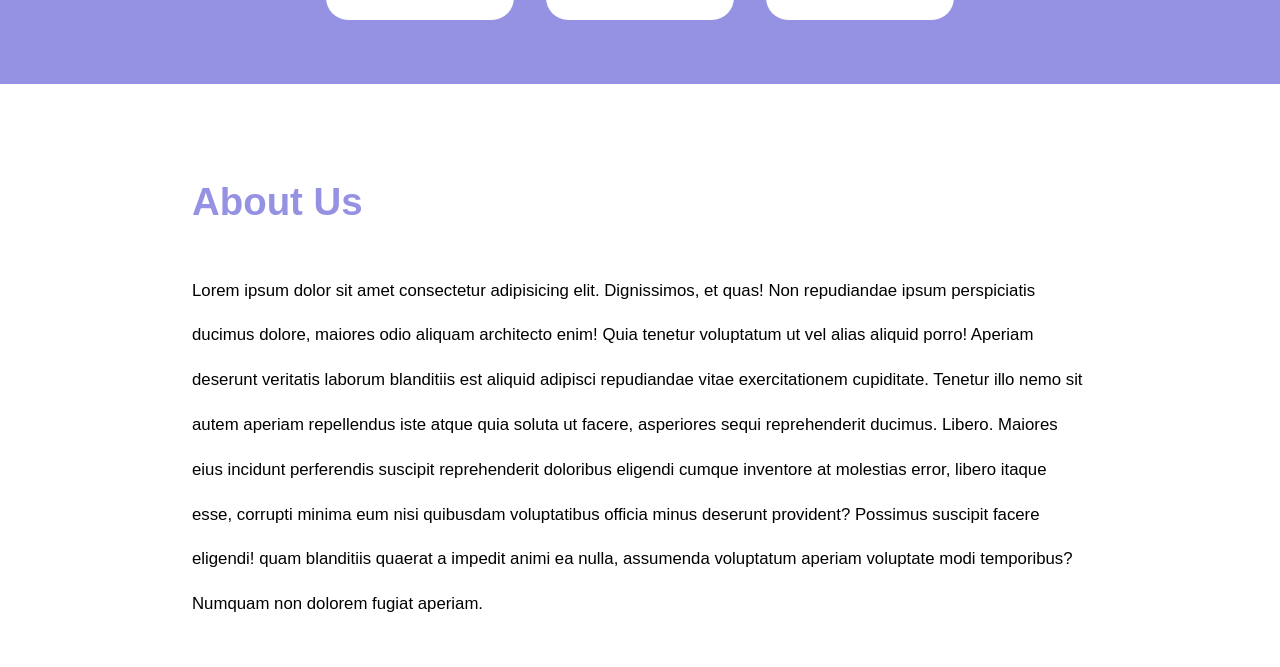
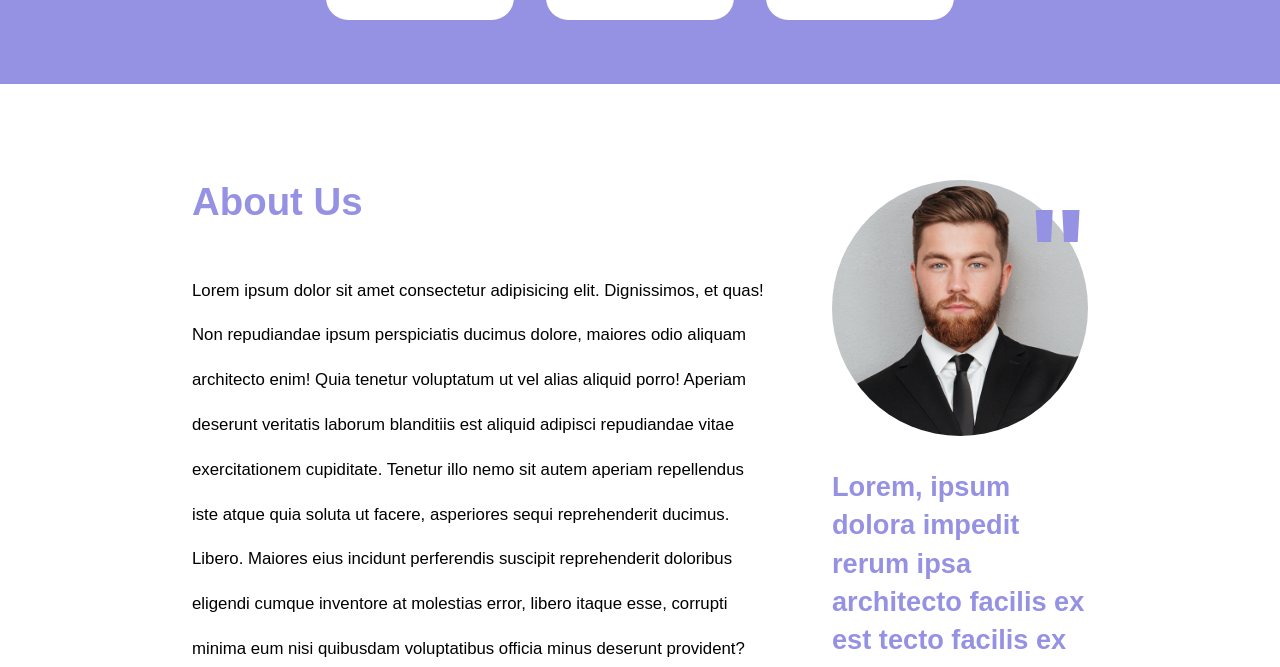
Before and after one commit to simonescoca/htmlcss-responsive-layout, a plain HTML site: page index.html in a window 1280 px wide. Shown: the part 6251-6918 px from the top of the page. Drawn offline with Linux system fonts and the light colour scheme.

Commit message:
main about-us responsive

```diff
--- a/index.html
+++ b/index.html
@@ -198,6 +198,7 @@
                 </div>
             </section>
             <section class="about-us container">
+                <div class="about-us-text-container">
                     <p class="about-us-title">
                         About Us
                     </p>
@@ -207,6 +208,8 @@
                         Maiores eius incidunt perferendis suscipit reprehenderit doloribus eligendi cumque inventore at molestias error, libero itaque esse, corrupti minima eum nisi quibusdam voluptatibus officia minus deserunt provident? Possimus suscipit facere eligendi!
                         quam blanditiis quaerat a impedit animi ea nulla, assumenda voluptatum aperiam voluptate modi temporibus? Numquam non dolorem fugiat aperiam.
                     </p>
+                </div>
+                <div class="about-us-face-description">
                     <div class="about-us-img">
                         <img src="img/about.jpg" alt="image of a man">
                     </div>
@@ -217,6 +220,7 @@
                         <img src="icons/linkedin.png" class="linkedin" alt="linkedin icon">
                         Find me on linkedin
                     </a>
+                </div>
             </section>
             <section class="get-started container">
                 <p class="capital-letters">
--- a/style.css
+++ b/style.css
@@ -518,6 +518,32 @@ section.blue-cards{
     vertical-align: middle;
 }
 
+@media screen and (min-width: 480px) {
+    .about-us{
+        display: flex;
+    }
+
+    .about-us-face-description{
+        padding: 6rem 0 0 2rem;
+    }
+
+    .about-us-img{
+        height: 35vw;
+        width: 35vw;
+    }
+}
+
+@media screen and (min-width: 768px) {
+    .about-us-face-description{
+        padding: 6rem 0 0 4rem;
+    }
+
+    .about-us-img{
+        height: 20vw;
+        width: 20vw;
+    }
+}
+
 /* MAIN - GET STARTED //////////////////////////*/
 .get-started{
     padding-top: 4.5rem;
```
Lines whose indentation alone changed are shown as unchanged.
